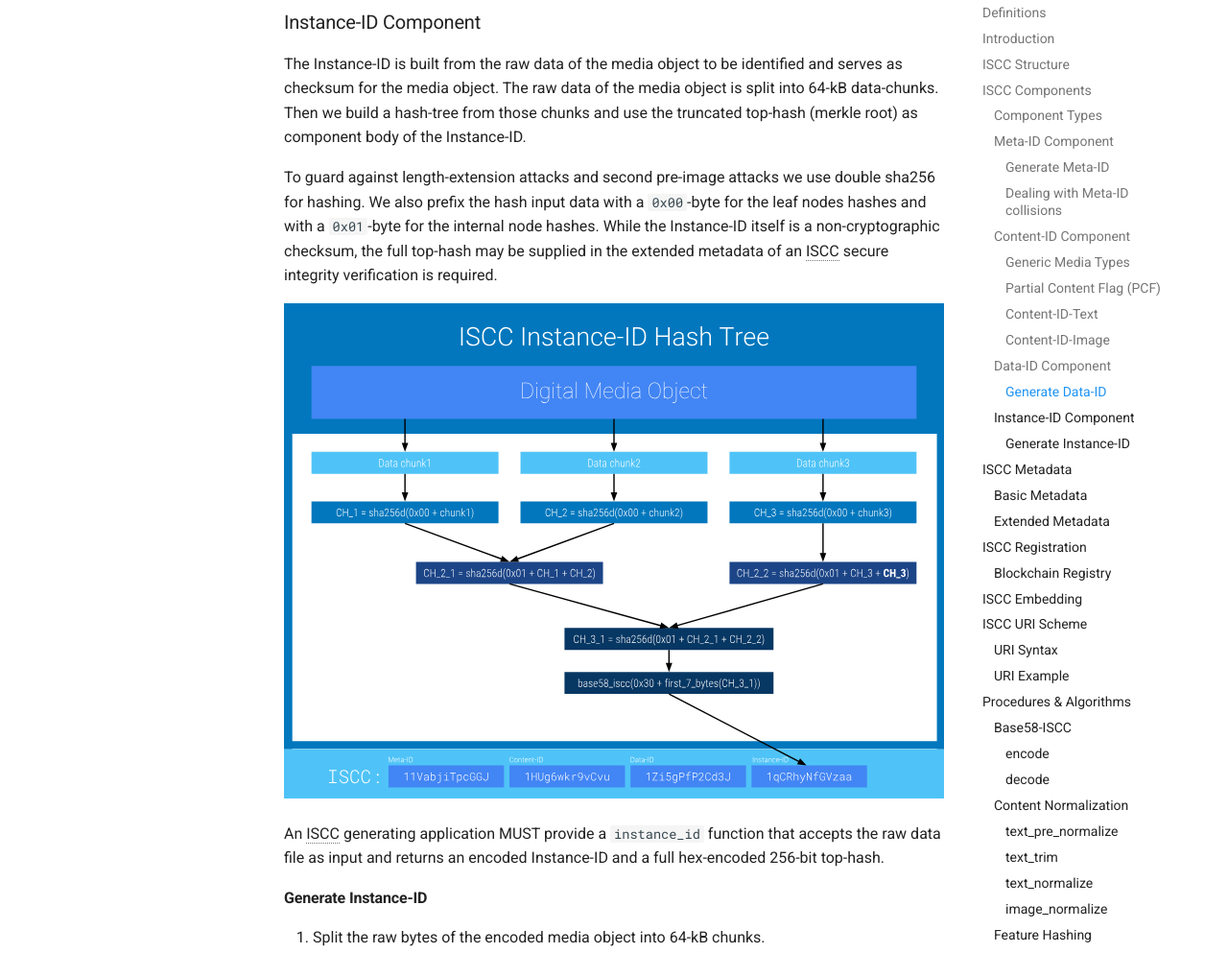
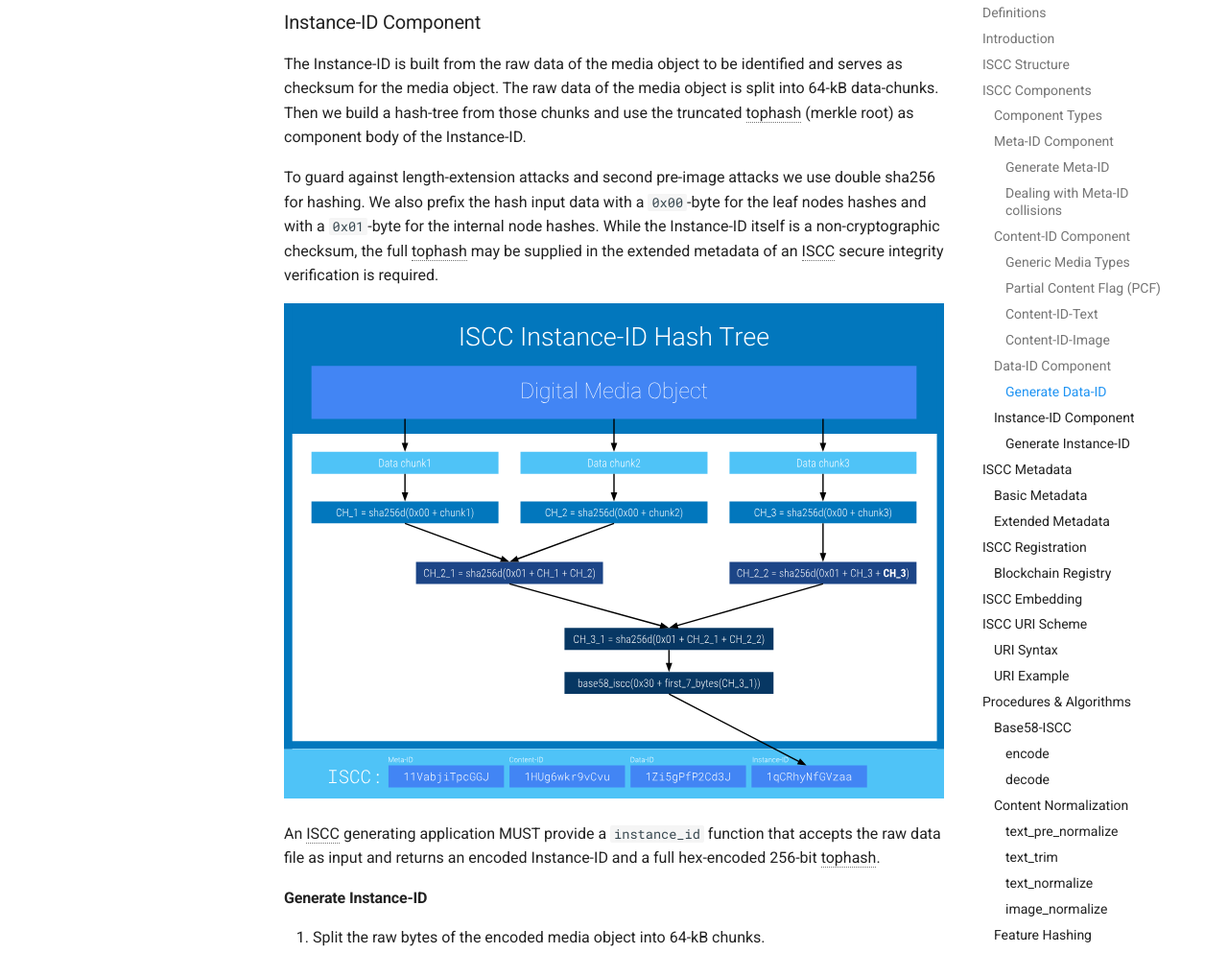
Before and after one commit to iscc/iscc-specs, an MkDocs documentation site: the page built from docs/specification.md, in a window 1280 px wide and 1400 px high, scrolled down 10625 px. Shown: the part 203-1196 px from the top of the window at 96% size. Built offline with MkDocs 1.6.1 and Material for MkDocs 9.7.7, drawn with Linux system fonts in a browser that asks for light colours; comment, search, counter and statistics services are not loaded; old or Windows-style settings are respelled for this version of MkDocs; some of the changed text lies outside the part shown.

Commit message:
rename meta field hash to tophash and use tophash consistently

```diff
--- a/docs/specification.md
+++ b/docs/specification.md
@@ -261,25 +261,25 @@ See also: [Data-ID reference code](https://github.com/coblo/iscc-specs/blob/mast
 
 ### Instance-ID Component
 
-The Instance-ID is built from the raw data of the media object to be identified and serves as checksum for the media object. The raw data of the media object is split into 64-kB data-chunks. Then we build a hash-tree from those chunks and use the truncated top-hash (merkle root) as component body of the Instance-ID.
+The Instance-ID is built from the raw data of the media object to be identified and serves as checksum for the media object. The raw data of the media object is split into 64-kB data-chunks. Then we build a hash-tree from those chunks and use the truncated tophash (merkle root) as component body of the Instance-ID.
 
-To guard against length-extension attacks and second pre-image attacks we use double sha256 for hashing. We also prefix the hash input data with a `0x00`-byte for the leaf nodes hashes and with a `0x01`-byte for the  internal node hashes. While the Instance-ID itself is a non-cryptographic checksum, the full top-hash may be supplied in the extended metadata of an ISCC secure integrity verification is required.
+To guard against length-extension attacks and second pre-image attacks we use double sha256 for hashing. We also prefix the hash input data with a `0x00`-byte for the leaf nodes hashes and with a `0x01`-byte for the  internal node hashes. While the Instance-ID itself is a non-cryptographic checksum, the full tophash may be supplied in the extended metadata of an ISCC secure integrity verification is required.
 
 ![iscc-creation-instance-id](images/iscc-creation-instance-id.svg)
 
-An ISCC generating application MUST provide a `instance_id` function that accepts the raw data file as input and returns an encoded Instance-ID and a full hex-encoded 256-bit top-hash.
+An ISCC generating application MUST provide a `instance_id` function that accepts the raw data file as input and returns an encoded Instance-ID and a full hex-encoded 256-bit tophash.
 
 #### Generate Instance-ID
 
 1. Split the raw bytes of the encoded media object into 64-kB chunks.
 2. For each chunk calculate the sha256d of the concatenation of a `0x00`-byte and the chunk bytes. We call the resulting values *leaf node hashes* (LNH).
 3. Calculate the next level of the hash tree by applying sha256d to the concatenation of a `0x01`-byte and adjacent pairs of LNH values. If the length of the list of LNH values is uneven concatenate the last LNH value with itself. We call the resulting values *internal node hashes* (INH).
-4. Recursively apply `0x01`-prefixed pairwise hashing to the results of  step 3 until the process yields only one hash value. We call this value the top-hash.
-5. Trim the resulting *top hash* to the first 8 bytes.
+4. Recursively apply `0x01`-prefixed pairwise hashing to the results of  step 3 until the process yields only one hash value. We call this value the tophash.
+5. Trim the resulting tophash to the first 8 bytes.
 6. Prepend the 1-byte component header (e.g. `0x30`).
 7. Encode resulting 9-byte sequence with [`encode`](#encode) to an Instance-ID Code
-8. Hex-Encode the *top hash*
-9. Return the Intance-ID and the hex-encoded top-hash
+8. Hex-Encode the tophash
+9. Return the Intance-ID and the hex-encoded tophash
 
 See also: [Instance-ID reference code](https://github.com/coblo/iscc-specs/blob/master/src/iscc/iscc.py#L140)
 
@@ -298,7 +298,7 @@ Basic metadata for an ISCC is metadata that is explicitly defined by this specif
 | version | integer    | No       | Version of ISCC Specification. Assumed to be 1 if omitted.   |
 | title   | text       | Yes      | The title of an intangible creation identified by the ISCC. The normalized and trimmed UTF-8 encoded text MUST not exceed 128 Bytes. The result of processing `title` and `extra` data with the `meta_id` function MUST  match the Meta-ID component of the ISCC. |
 | extra   | text       | No       | An optional short statement that distinguishes this intangible creation from another one for the purpose of Meta-ID uniqueness. |
-| hash    | text (hex) | No       | The full hex-encoded top-hash (merkle root) retuned by the `instance_id`  function. |
+| tophash | text (hex) | No       | The full hex-encoded tophash (merkle root) retuned by the `instance_id`  function. |
 | meta    | array      | No       | A list of one or more **extended metadata** entries. Must include at least one entry if specified. |
 
 !!! attention
@@ -527,6 +527,7 @@ An application that claims ISCC conformance MUST pass the ISCC conformance test
 
 *[sha256d]: Double SHA256
 
+*[tophash]: Root hash of a hash-tree
+
 [#Charikar2002]:  http://dx.doi.org/10.1145/509907.509965 "Charikar, M.S., 2002, May. Similarity estimation techniques from rounding algorithms. In Proceedings of the thiry-fourth annual ACM symposium on Theory of computing (pp. 380-388). ACM."
-
 [#WenXia2016]: http://dx.doi.org/10.1109/TC.2016.2595565 "Wen Xia, Yukun Zhou, Hong Jiang, Yu Hua, Yuchong Hu, Yucheng Zhang, Qing Liu, 2016. FastCDC: a Fast and Efficient Content-Defined Chunking Approach for Data Deduplication."
```
